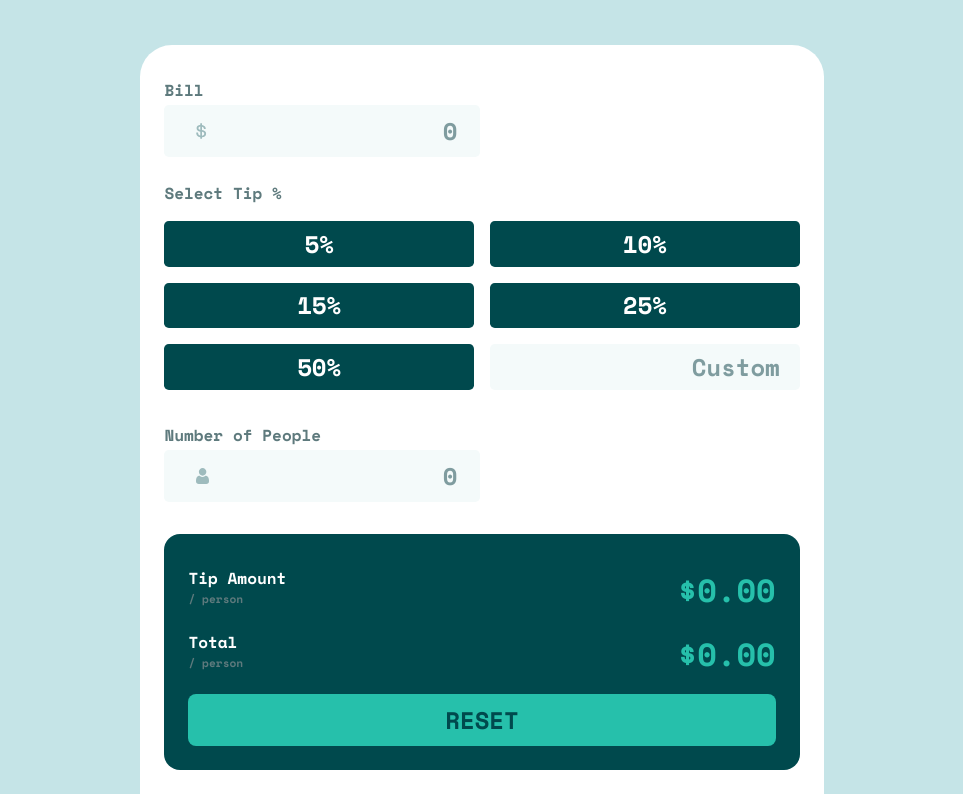
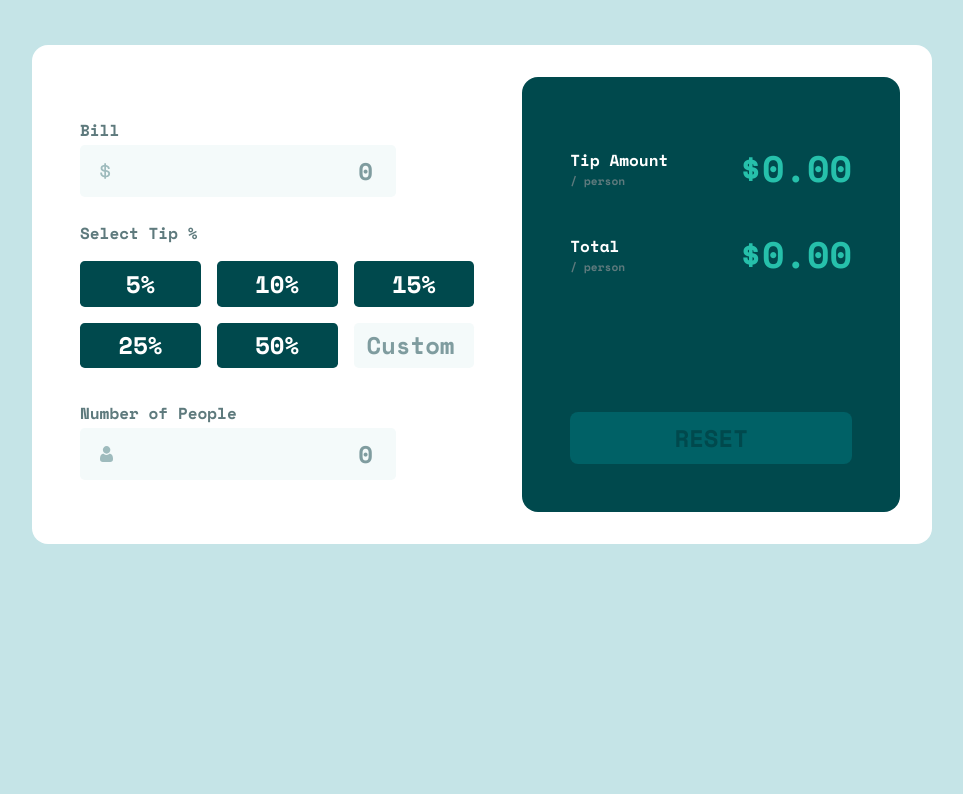
Before and after one commit to GrahamTheobald/tip-calculator-app-main, a plain HTML site: page index.html in a window 1280 px wide. Shown: the part 105-899 px from the top of the page, without its empty margins (158-1121 px from the left). After the commit the page ends 800 px from the top, so only its background shows below. Drawn offline with nearby package versions, Linux system fonts and the light colour scheme.

Commit message:
desktop responsive

```diff
--- a/styles/styles.scss
+++ b/styles/styles.scss
@@ -142,8 +142,38 @@ body {
             font-family: inherit;
             text-transform: uppercase;
             border-radius: .5rem;
-            background-color: $StrongCyan;
+            background-color:hsl(183, 100%, 20%);
             color: $VeryDarkCyan;
         }
     }
 }
+
+@media screen and (min-width: 600px) {
+    .calculator {
+        padding: 2rem;
+        border-radius: 1rem;
+        flex-direction: row;
+        max-width: 900px;
+        &__buttons {
+            flex: 7;
+            padding: 2rem 1rem;
+            .select-grid {
+                grid-template-columns: 1fr 1fr 1fr;
+            }
+        }
+        &__display {
+            flex: 5;
+            gap: 2rem;
+            padding: 4rem 3rem 3rem 3rem ;
+            .reset {
+                margin-top: auto;
+            }
+            &__result{
+                align-items: center;
+                .amount {
+                    font-size: 2.3rem;
+                }
+            }
+        }
+    }
+}
```
Also changed, not shown: styles/styles.css, 1 other file.
